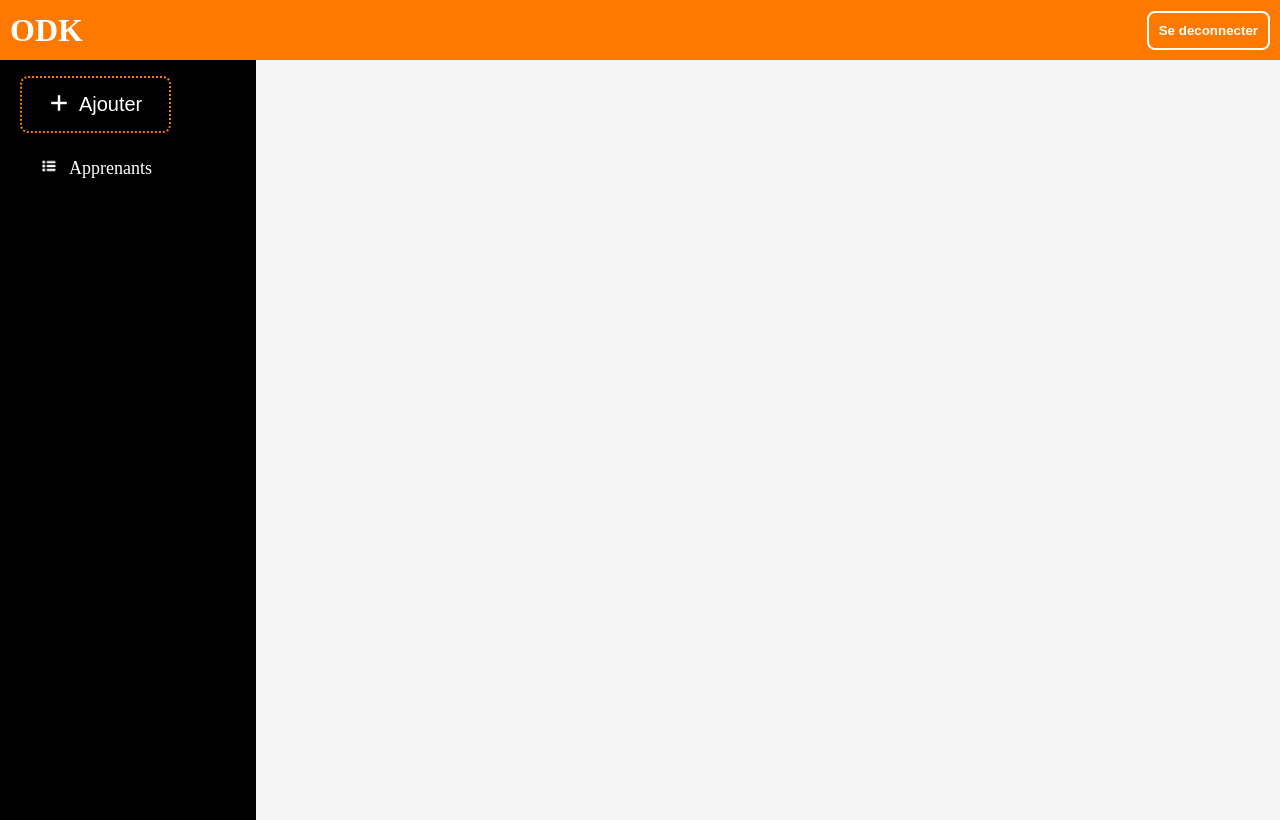
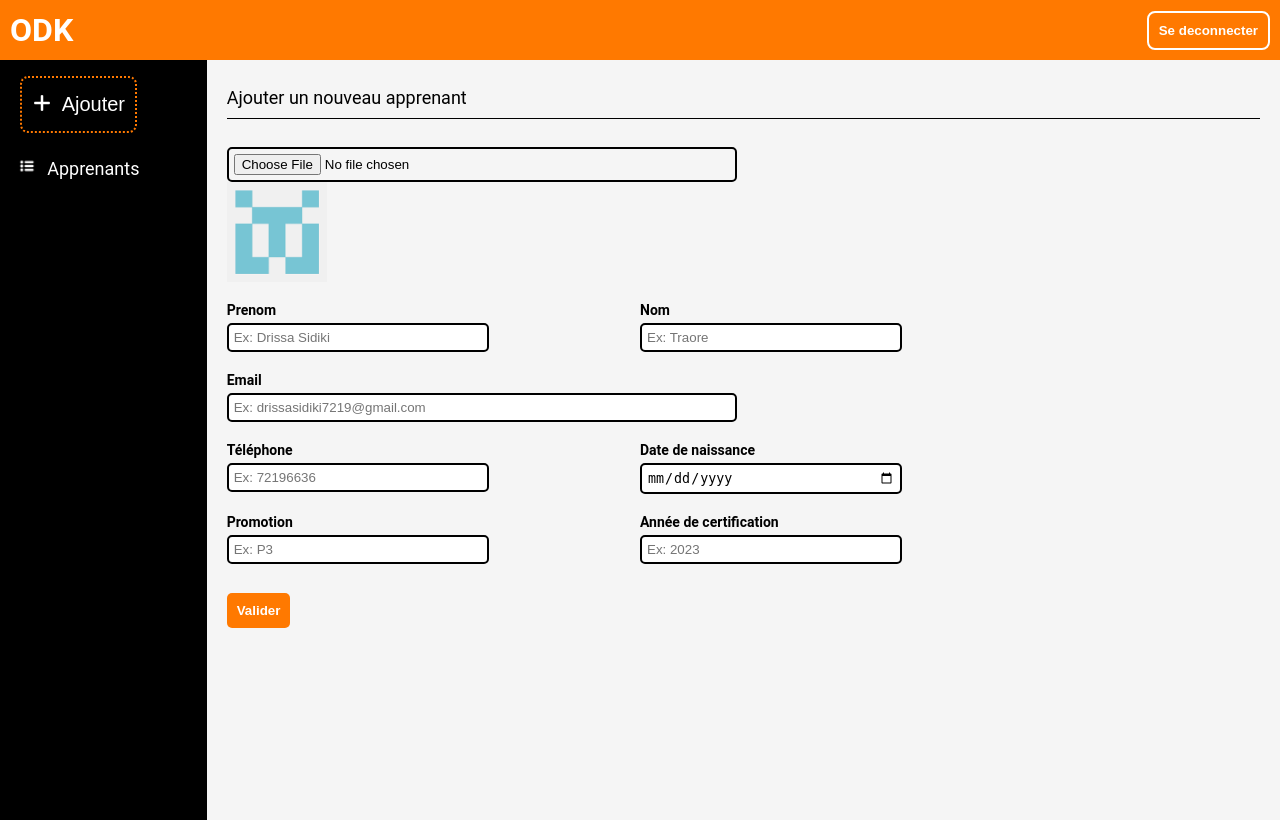
Before and after one commit to ramsey6340/odk_learners, a PHP site: page /?q=1 in a window 1280 px wide. Run offline with PHP 8.4, Linux system fonts and the light colour scheme.

Commit message:
mise à jour

```diff
--- a/css/style.css
+++ b/css/style.css
@@ -10,6 +10,7 @@
     height: 100%;
     padding: 0;
     margin: 0;
+    font-family: 'Roboto', sans-serif;
 }
 
 .header-page {
@@ -112,19 +113,86 @@
 h1 {
     text-align: center;
 }
+.list-page{
+    width: 100%;
+    padding: 0 20px;
+}
+.edit-page{
+    width: 100%;
+    padding: 0 20px;
+}
+.edit-page p{
+    font-size: 18px;
+    line-height: 40px;
+    border-bottom: 1px solid black;
+}
 
+table {
+    width: 100%;
+}
+thead tr{
+    border-bottom: 1px solid black;
+    background-color: var(--background-color);
+}
+
+thead td{
+    font-weight: bold;
+}
+
+tr {
+    background-color: white;
+    display: flex;
+    justify-content: space-between;
+    width: 100%;
+    padding: 10px 10px;
+    margin: 15px 0px;
+}
+
+.row {
+    display: flex;
+    justify-content: space-around;
+    width: 100%;
+}
+
+.col {
+    display: flex;
+    flex-direction: column;
+    width: 100%;
+    margin: 10px 0;
+}
+.col input{
+    width: 60%;
+}
 .form-login {
     width: 40%;
-    margin: auto;
+    /* margin: auto; */
     display: flex;
     justify-content: center;
     align-items: center;
     flex-direction: column;
-    border-radius: 5px;
     box-shadow: 1px 1px 8px gray;
     background-color: white;
 }
 
+.profile{
+    width: 20px;
+    border-radius: 50%;
+}
+.profile-name{
+    display: flex;
+}
+.signin-main{
+    width: 80%;
+    height: 40%;
+    margin: auto;
+    display: flex;
+}
+
+
+.section-left{
+    background-color: var(--primary-color);
+    width: 40%;
+}
 .head-login {
     background-color: var(--primary-color);
     width: 100%;
@@ -169,7 +237,7 @@
     width: 80%;
     display: flex;
     flex-direction: column;
-    align-items: center;
+    align-items: start;
 }
 
 .submit-button input {
@@ -178,6 +246,7 @@
     color: white;
     font-weight: bold;
     padding: 10px;
+    width: 100%;
 }
 
 .error-message {
--- /dev/null
+++ b/edit.php
@@ -0,0 +1,61 @@
+<section class="edit-page">
+    <!-- Ajouter ou modifier un apprenant -->
+    <p>
+        Ajouter un nouveau apprenant
+    </p>
+    <form action="" method="post">
+        <div class="row">
+            <div class="col">
+            <input type="file" id="avatar" accept="image/png, image/jpeg" name="avatar">
+            <img src="media/images/default_profile.png" alt="" width="100">
+            </div>
+        </div>
+
+        <div class="row">
+            <div class="col">
+                <label for="prenom">Prenom</label>
+                <input type="text" id="prenom" name="prenom" placeholder="Ex: Drissa Sidiki">
+            </div>
+
+            <div class="col">
+                <label for="nom">Nom</label>
+                <input type="text" id="nom" name="nom" placeholder="Ex: Traore">
+            </div>
+        </div>
+
+        <div class="row">
+            <div class="col">
+                <label for="email">Email</label>
+                <input type="email" id="email" name="email" placeholder="Ex: drissasidiki7219@gmail.com">
+            </div>
+        </div>
+
+        <div class="row">
+            <div class="col">
+                <label for="telephone">Téléphone</label>
+                <input type="tel" id="telephone" name="telephone" placeholder="Ex: 72196636">
+            </div>
+
+            <div class="col">
+                <label for="date_naissance">Date de naissance</label>
+                <input type="date" id="date_naissance" name="date_naissance">
+            </div>
+        </div>
+
+        <div class="row">
+            <div class="col">
+                <label for="promotion">Promotion</label>
+                <input type="text" id="promotion" name="promotion" max="2" min="2" placeholder="Ex: P3">
+            </div>
+
+            <div class="col">
+                <label for="annee_cert">Année de certification</label>
+                <input type="text" id="annee_cert" name="annee_cert" max="4" min="4" placeholder="Ex: 2023">
+            </div>
+        </div>
+        <br>
+        <div class="submit-button">
+            <input type="submit" value="Valider">
+        </div>
+    </form>
+</section>
--- /dev/null
+++ b/header.php
@@ -0,0 +1,11 @@
+<!-- Entête  de la page -->
+<header class="header-page">
+    <div>
+        <h1>ODK</h1>
+    </div>
+    <div>
+        <button class="logout-button">
+            <a href="signin.html">Se deconnecter</a>
+        </button>
+    </div>
+</header>
--- a/index.html
+++ /dev/null
@@ -1,55 +0,0 @@
-<!DOCTYPE html>
-<html lang="en">
-
-<head>
-    <meta charset="UTF-8">
-    <meta name="viewport" content="width=device-width, initial-scale=1.0">
-    <link rel="stylesheet" href="css/style.css">
-    <title>Document</title>
-</head>
-
-<body>
-    <header class="header-page">
-        <!-- Entête  de la page -->
-        <div>
-            <h1>ODK</h1>
-        </div>
-        <div>
-            <button class="logout-button">
-                <a href="signin.html">Se deconnecter</a>
-            </button>
-        </div>
-    </header>
-    <main>
-        <nav>
-            <!-- barre de navigation -->
-            <ul>
-                <li>
-                    <button class="button-add">
-                        <div>
-                            <img src="media/icons/add.png" alt=""  class="icon-add">
-                        </div>
-                       <div>
-                        <p>Ajouter</p>
-                       </div>
-                    </button>
-                </li>
-                <li class="link">
-                    <div class="link-title">
-                        <div>
-                            <p><img src="media/icons/list.png" alt="" class="icon-add"></p>
-                        </div>
-                        <div>
-                            <p><a href="#" class="button-list-app">Apprenants</a></p>
-                        </div>
-                    </div>
-                </li>
-            </ul>
-        </nav>
-        <section class="main">
-            <!-- Contenue principal de la page -->
-        </section>
-    </main>
-</body>
-
-</html>
--- /dev/null
+++ b/index.php
@@ -0,0 +1,28 @@
+<!DOCTYPE html>
+<html lang="en">
+
+<head>
+    <meta charset="UTF-8">
+    <meta name="viewport" content="width=device-width, initial-scale=1.0">
+    <link rel="stylesheet" href="css/style.css">
+    <title>Document</title>
+</head>
+
+<body>
+    <?php include("header.php"); ?>
+    <main>
+        <?php include("nav.php"); ?>
+        <!-- Contenue de la page principale -->
+        <?php
+                $query = $_GET['q'];
+                if($query == 'l'){
+                    include("list.php");
+                }
+                else{
+                    include("edit.php");
+                }
+            ?>
+    </main>
+</body>
+
+</html>
--- /dev/null
+++ b/nav.php
@@ -0,0 +1,29 @@
+<!-- Le menu de navigation -->
+
+<nav>
+    <!-- barre de navigation -->
+    <ul>
+        <li>
+            <a href="index.php?q=e">
+            <button class="button-add">
+                <div>
+                    <img src="media/icons/add.png" alt=""  class="icon-add">
+                </div>
+                <div>
+                <p>Ajouter</p>
+                </div>
+            </button>
+            </a>
+        </li>
+        <li class="link">
+            <div class="link-title">
+                <div>
+                    <p><img src="media/icons/list.png" alt="" class="icon-add"></p>
+                </div>
+                <div>
+                    <p><a href="index.php?q=l" class="button-list-app">Apprenants</a></p>
+                </div>
+            </div>
+        </li>
+    </ul>
+</nav>
```
Also changed, not shown: list.php (added, +95 -0 lines), signin.html (deleted, +0 -34 lines), signin.php (added, +39 -0 lines), media/images/default_profile.png (renamed from media/icons/default_profile.png), media/images/odk.png (added), signup.php (renamed from signup.html).
